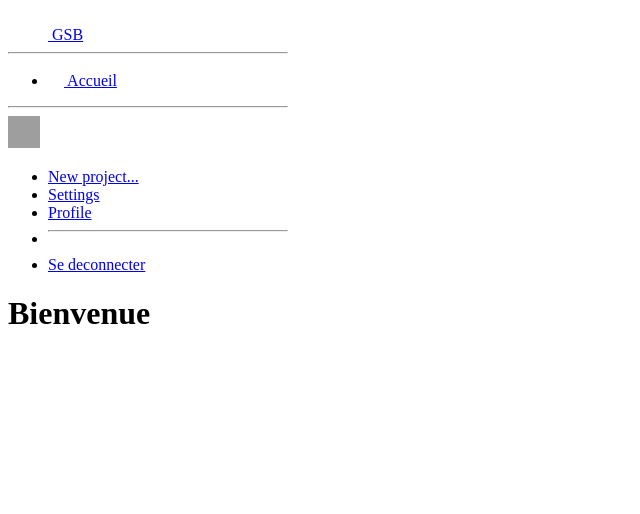
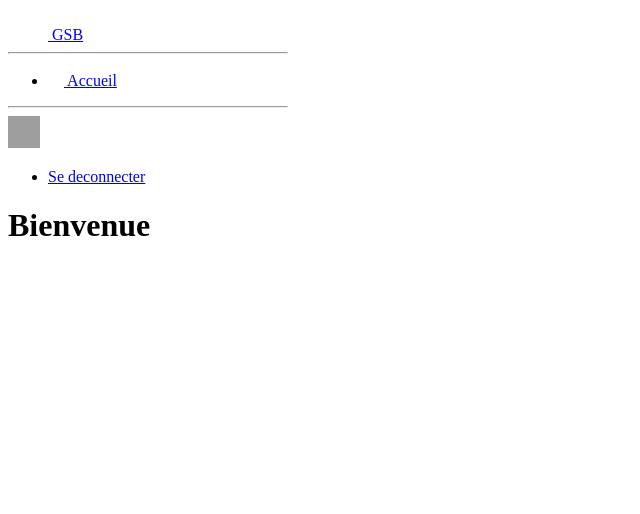
Before and after one commit to leobatouxas/GSB-Symfony, a Symfony app: template templates/home/index.html.twig in a window 1280 px wide. Shown: the top 514 px of the page, without its empty margins (0-640 px from the left). After the commit the page ends 236 px from the top, so only its background shows below. Run offline with Twig, Linux system fonts and the light colour scheme; the template is opened without the code that fills it, so the values that code supplies are empty; some libraries are stand-ins or nearby versions; grey boxes are pictures that could not be loaded.

Commit message:
Maj : supression lien inutile

```diff
--- a/templates/base.html.twig
+++ b/templates/base.html.twig
@@ -73,12 +73,6 @@
                     <strong>{% if app.user %}{{ app.user.username }}{% endif %}</strong>
                 </a>
                 <ul class="dropdown-menu dropdown-menu-dark text-small shadow" aria-labelledby="dropdownUser1">
-                    <li><a class="dropdown-item" href="#">New project...</a></li>
-                    <li><a class="dropdown-item" href="#">Settings</a></li>
-                    <li><a class="dropdown-item" href="#">Profile</a></li>
-                    <li>
-                        <hr class="dropdown-divider">
-                    </li>
                     <li><a class="dropdown-item" href="{{ logout_path('main') }}">Se deconnecter</a></li>
                 </ul>
             </div>
```
